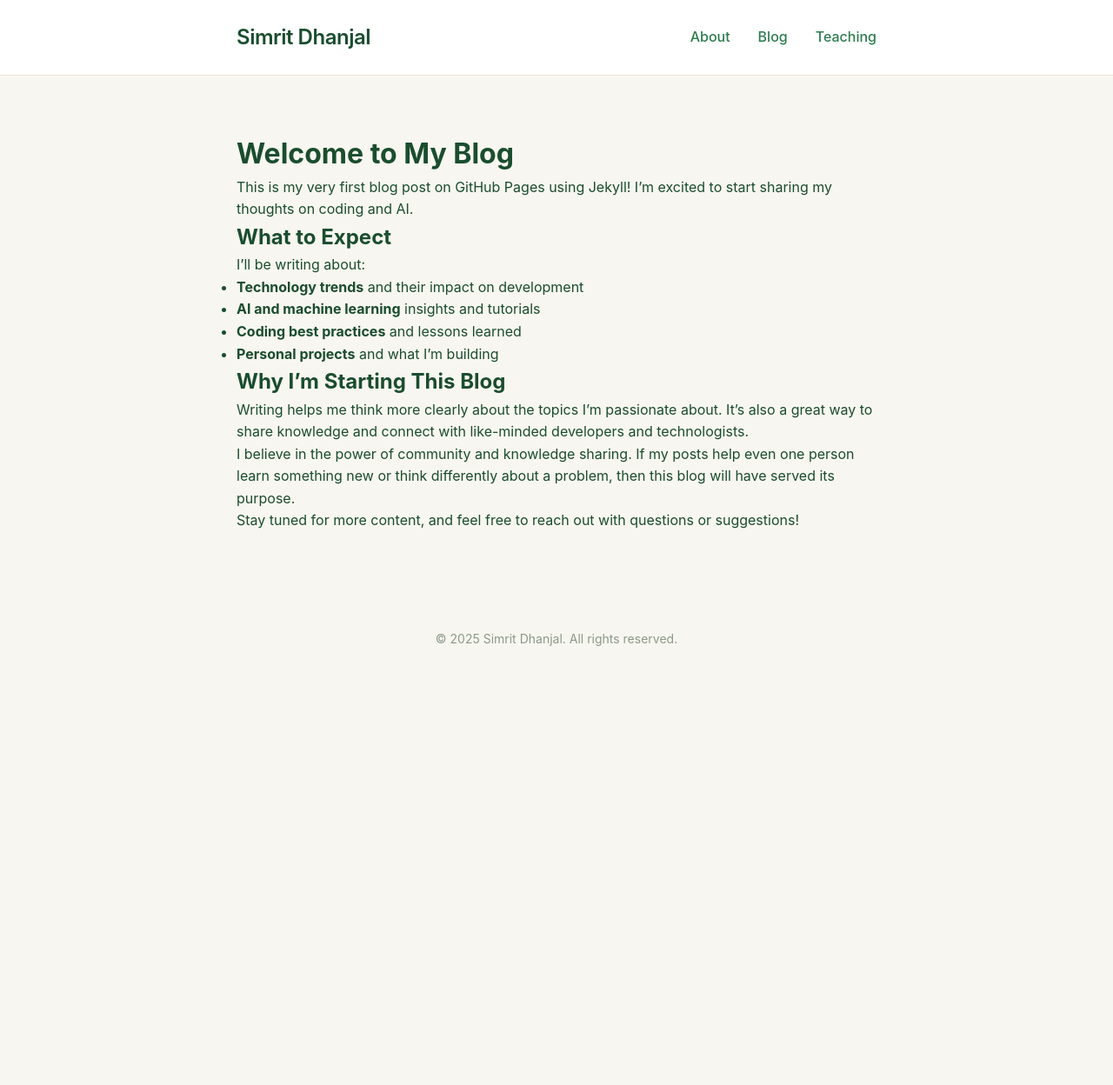
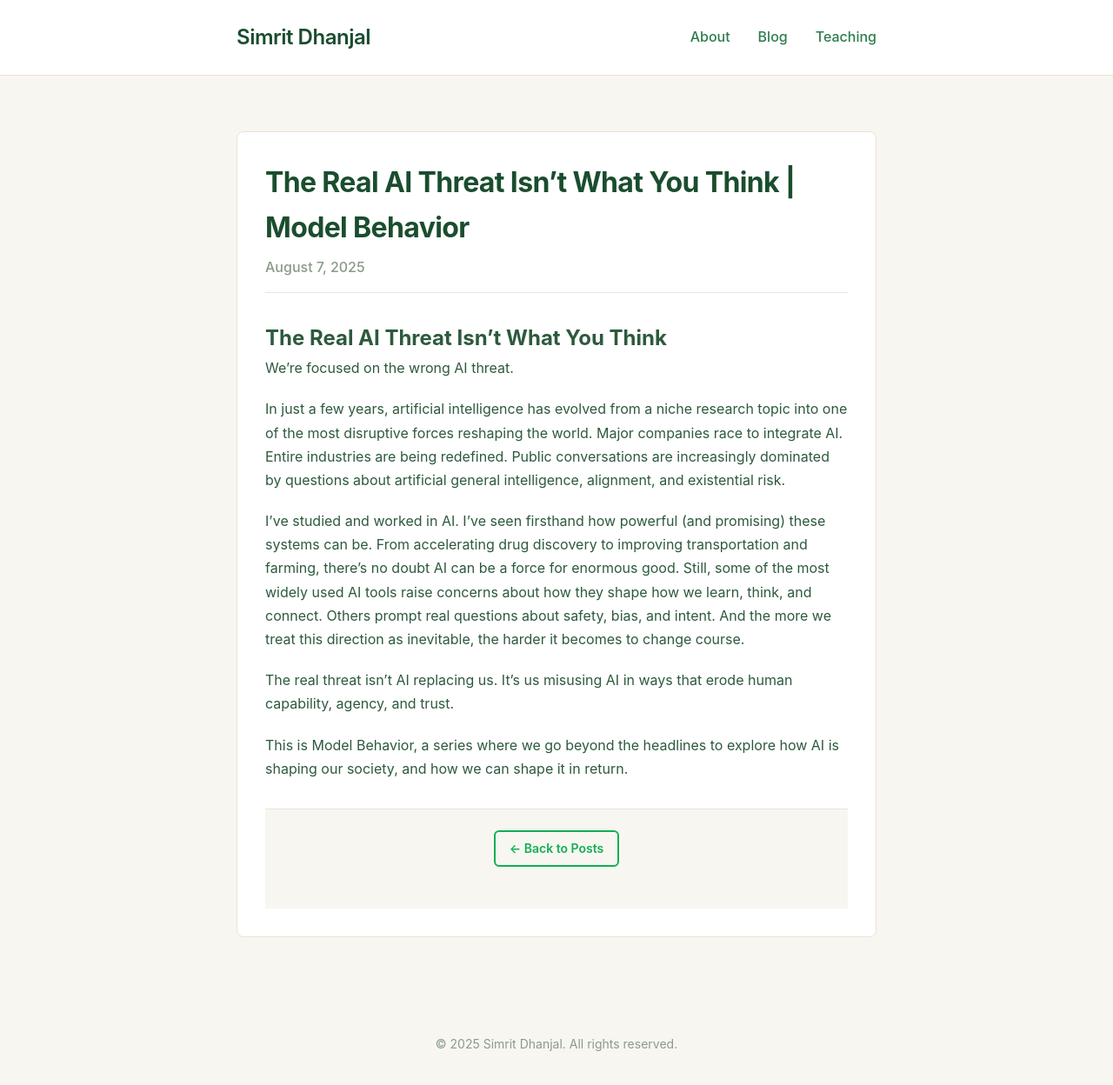
Before and after one commit to simritdhanjal/simritdhanjal.github.io, a Jekyll site: the page built from _posts/2025-08-07-ai-drift.md, in a window 1280 px wide and 1261 px high. Shown: the top 1248 px of the window at 87% size. Built offline with Jekyll 4.4.1, drawn with Linux system fonts in a browser that asks for light colours.

Commit message:
blog post layout

```diff
--- /dev/null
+++ b/_layouts/post.html
@@ -0,0 +1,18 @@
+---
+layout: default
+---
+
+<article class="blog-post">
+  <header class="post-header">
+    <h1>{{ page.title }}</h1>
+    <time class="post-date">{{ page.date | date: "%B %-d, %Y" }}</time>
+  </header>
+
+  <div class="post-content">
+    {{ content }}
+  </div>
+
+  <footer class="post-footer">
+    <a href="/blog.html" class="back-to-posts">← Back to Posts</a>
+  </footer>
+</article>
--- a/_posts/2025-08-07-ai-drift.md
+++ b/_posts/2025-08-07-ai-drift.md
@@ -1,26 +1,18 @@
 ---
-layout: default
-title: "Welcome to My Blog"
+layout: post
+title: "The Real AI Threat Isn’t What You Think | Model Behavior"
 date: 2025-08-07
-excerpt: "My first steps into the world of blogging about technology and AI."
+excerpt: "Model Behavior: Why How We Use AI Matters More Than What It Can Do"
 ---
 
-# Welcome to My Blog
+# The Real AI Threat Isn’t What You Think
 
-This is my very first blog post on GitHub Pages using Jekyll! I'm excited to start sharing my thoughts on coding and AI.
+We’re focused on the wrong AI threat.
 
-## What to Expect
+In just a few years, artificial intelligence has evolved from a niche research topic into one of the most disruptive forces reshaping the world. Major companies race to integrate AI. Entire industries are being redefined. Public conversations are increasingly dominated by questions about artificial general intelligence, alignment, and existential risk.
 
-I'll be writing about:
-- **Technology trends** and their impact on development
-- **AI and machine learning** insights and tutorials
-- **Coding best practices** and lessons learned
-- **Personal projects** and what I'm building
+I’ve studied and worked in AI. I’ve seen firsthand how powerful (and promising) these systems can be. From accelerating drug discovery to improving transportation and farming, there’s no doubt AI can be a force for enormous good. Still, some of the most widely used AI tools raise concerns about how they shape how we learn, think, and connect. Others prompt real questions about safety, bias, and intent. And the more we treat this direction as inevitable, the harder it becomes to change course.
 
-## Why I'm Starting This Blog
+The real threat isn’t AI replacing us. It’s us misusing AI in ways that erode human capability, agency, and trust.
 
-Writing helps me think more clearly about the topics I'm passionate about. It's also a great way to share knowledge and connect with like-minded developers and technologists.
-
-I believe in the power of community and knowledge sharing. If my posts help even one person learn something new or think differently about a problem, then this blog will have served its purpose.
-
-Stay tuned for more content, and feel free to reach out with questions or suggestions!
+This is Model Behavior, a series where we go beyond the headlines to explore how AI is shaping our society, and how we can shape it in return.
--- a/assets/css/style.css
+++ b/assets/css/style.css
@@ -93,8 +93,8 @@ main {
 
 .profile-picture {
   flex-shrink: 0;
-  width: 150px;
-  height: 150px;
+  width: 180px;
+  height: 180px;
   border-radius: 50%;
   background-color: #e8e4d8;
   border: 3px solid #2d7d4f;
@@ -313,6 +313,92 @@ main {
   font-weight: 500;
 }
 
+/* Blog post layout styles */
+.blog-post {
+  background-color: #ffffff;
+  border: 1px solid #e8e4d8;
+  border-radius: 8px;
+  padding: 2rem;
+}
+
+.post-header {
+  margin-bottom: 2rem;
+  padding-bottom: 1rem;
+  border-bottom: 1px solid #e8e4d8;
+}
+
+.post-header h1 {
+  font-size: 2rem;
+  font-weight: 700;
+  color: #1a4d2e;
+  margin-bottom: 0.5rem;
+  letter-spacing: -0.02em;
+}
+
+.post-header .post-date {
+  display: block;
+  font-size: 1rem;
+  color: #8a9a8a;
+  margin-left: 0;
+  font-weight: 500;
+}
+
+.post-content {
+  line-height: 1.7;
+  color: #2d5a3d;
+  margin-bottom: 2rem;
+}
+
+.post-content h2 {
+  font-size: 1.5rem;
+  font-weight: 600;
+  color: #1a4d2e;
+  margin: 2rem 0 1rem 0;
+}
+
+.post-content h3 {
+  font-size: 1.25rem;
+  font-weight: 600;
+  color: #1a4d2e;
+  margin: 1.5rem 0 0.75rem 0;
+}
+
+.post-content p {
+  margin-bottom: 1.25rem;
+}
+
+.post-content ul, .post-content ol {
+  margin-bottom: 1.25rem;
+  padding-left: 1.5rem;
+}
+
+.post-content li {
+  margin-bottom: 0.5rem;
+}
+
+.post-footer {
+  padding-top: 1.5rem;
+  border-top: 1px solid #e8e4d8;
+  text-align: center;
+}
+
+.back-to-posts {
+  display: inline-block;
+  color: #10af55;
+  text-decoration: none;
+  font-weight: 600;
+  padding: 0.5rem 1rem;
+  border: 2px solid #10af55;
+  border-radius: 6px;
+  transition: all 0.2s ease;
+}
+
+.back-to-posts:hover {
+  background-color: #10af55;
+  color: #ffffff;
+  text-decoration: none;
+}
+
 /* Links */
 a {
   color: #1a4d2e;
```
Also changed, not shown: _posts/2025-01-15-why-i-love-to-teach.md (+1 -1 lines), index.md (+1 -1 lines).
